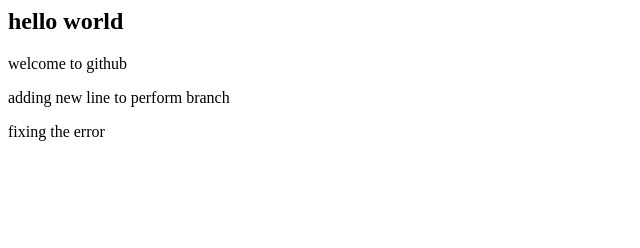
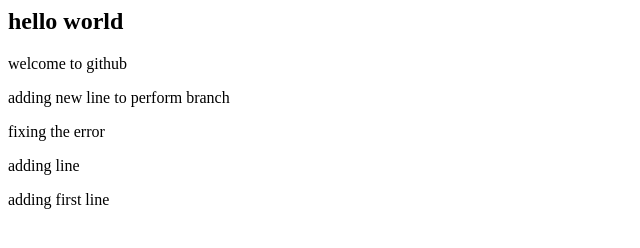
Before and after one commit to bhavyaramesh5122/project-third, a plain HTML site: page index.html in a window 1280 px wide. Shown: the whole page, without its empty margins (0-640 px from the left). Drawn offline with Linux system fonts and the light colour scheme.

Commit message:
fixing the conflict

```diff
--- a/index.html
+++ b/index.html
@@ -4,5 +4,7 @@
 <p> welcome to github</p>
 <p> adding new line to perform branch</p>
 <p>fixing the error</p>
+<p> adding line </p>
+<p> adding first line</p>
 </body>
 </html>
```
